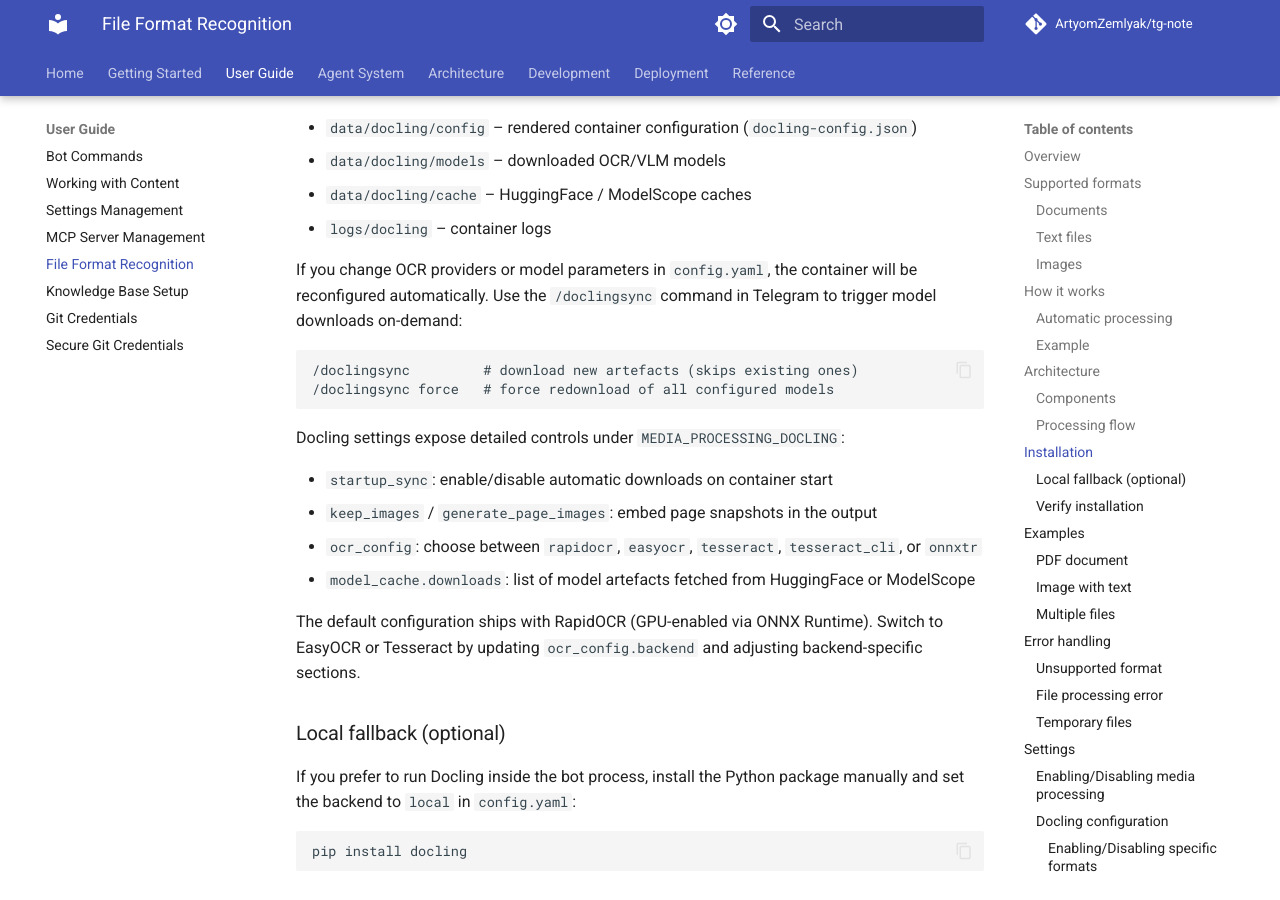
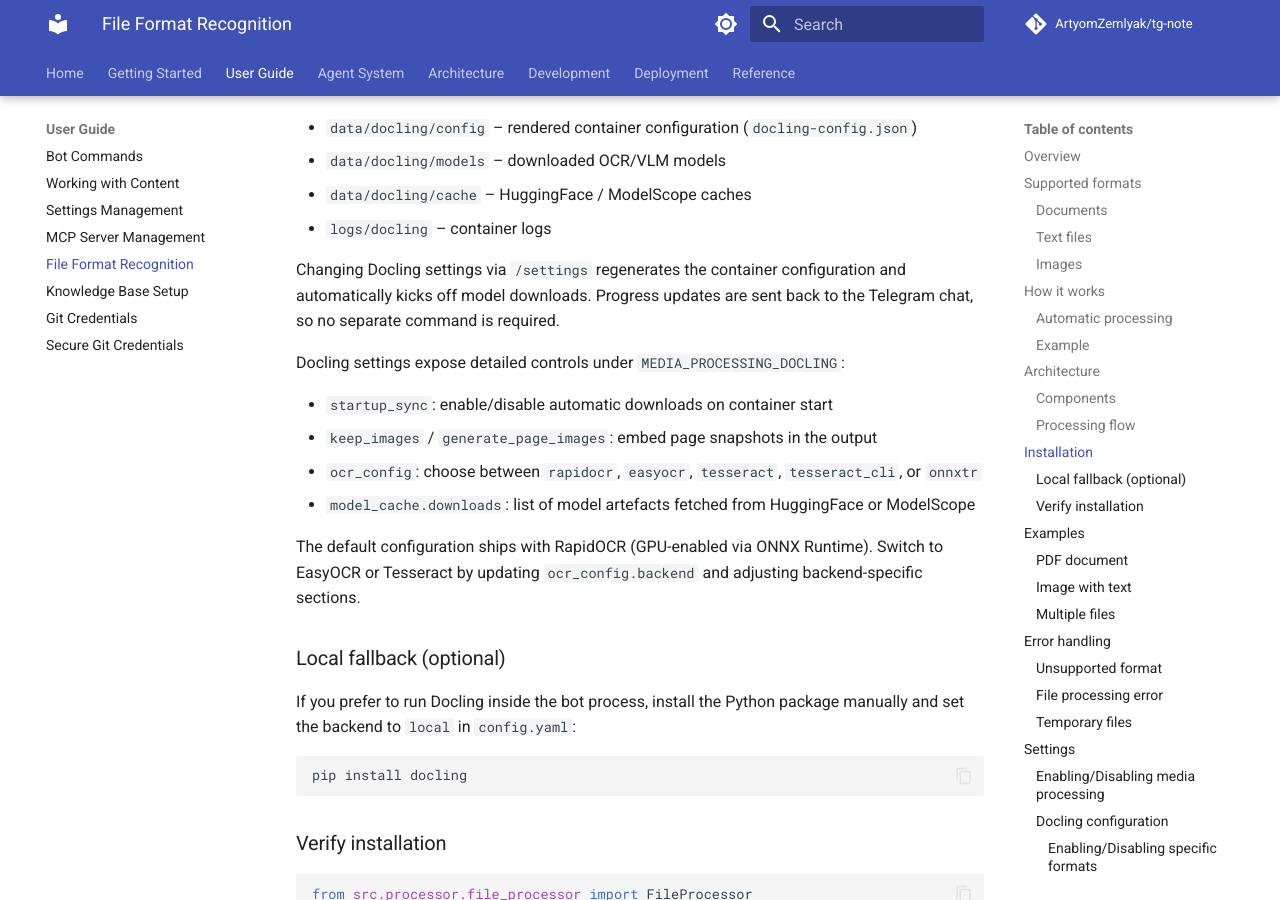
Before and after one commit to ArtyomZemlyak/tg-note, an MkDocs documentation site: the page built from docs_site/user-guide/file-format-recognition.md, in a window 1280 px wide and 900 px high, scrolled down 3035 px. Built offline with MkDocs 1.6.1 and Material for MkDocs 9.7.7, drawn with Linux system fonts in a browser that asks for light colours; comment, search, counter and statistics services are not loaded; the version menu is left out.

Commit message:
Refactor Docling sync to auto-update on settings change
Co-authored-by: artyom.zemlyak <artyom.zemlyak@gmail.com>

````diff
--- a/config.example.yaml
+++ b/config.example.yaml
@@ -165,7 +165,7 @@ MEDIA_PROCESSING_ENABLED: true
 #
 # startup_sync:
 #   - true  (default) — Docling container downloads required models on startup
-#   - false           — Skip automatic sync (manual /doclingsync command is required)
+#   - false           — Skip automatic sync (загрузка выполняется только при изменении настроек)
 #
 # ocr_config:
 #   - backend: rapidocr | easyocr | tesseract | tesseract_cli | onnxtr | none
--- a/docs_site/user-guide/file-format-recognition.md
+++ b/docs_site/user-guide/file-format-recognition.md
@@ -119,13 +119,9 @@ Model artefacts and configuration are persisted under:
 - `data/docling/cache` – HuggingFace / ModelScope caches
 - `logs/docling` – container logs
 
-If you change OCR providers or model parameters in `config.yaml`, the container will be reconfigured
-automatically. Use the `/doclingsync` command in Telegram to trigger model downloads on-demand:
-
-```
-/doclingsync         # download new artefacts (skips existing ones)
-/doclingsync force   # force redownload of all configured models
-```
+Changing Docling settings via `/settings` regenerates the container configuration and automatically
+kicks off model downloads. Progress updates are sent back to the Telegram chat, so no separate command
+is required.
 
 Docling settings expose detailed controls under `MEDIA_PROCESSING_DOCLING`:
 
````
Also changed, not shown: 1 other file.
